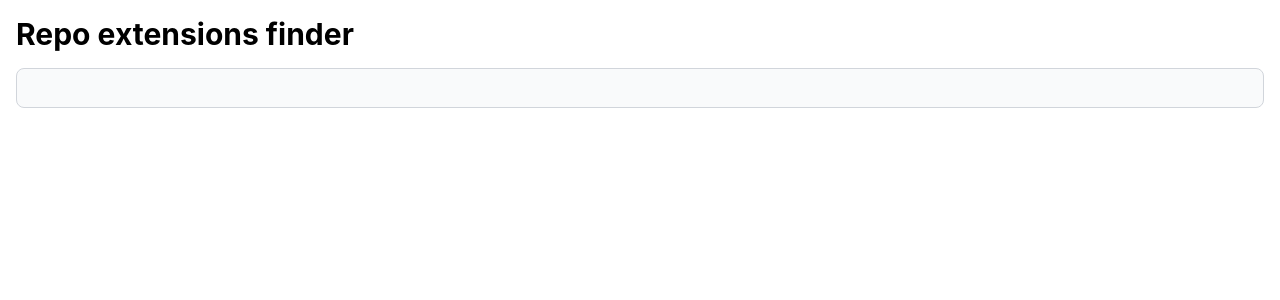
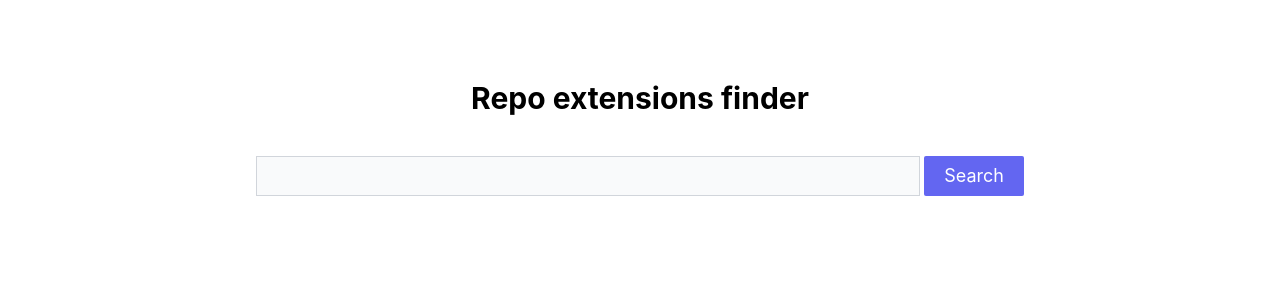
Before and after one commit to McPixeI/repo-files-finder, a React (Create React App) app: page / in a window 1280 px wide. Shown: the top 300 px of the page. Built offline with nearby package versions, Linux system fonts and the light colour scheme; no server answers.

Commit message:
some basic layout styling

```diff
--- a/src/App.js
+++ b/src/App.js
@@ -6,12 +6,15 @@ function App () {
   const [data, setData] = useState({})
 
   return (
-    <div className='container mx-auto px-4 py-4'>
-      <h1 className='text-3xl font-bold mb-4'>
-        Repo extensions finder
-      </h1>
-      <Searcher setData={setData} />
-      <ExtensionsList data={data} />
+    <div className='flex justify-center mt-20 px-4'>
+      <div className='w-full max-w-3xl'>
+        <h1 className='text-3xl font-bold mb-10 text-center'>
+          Repo extensions finder
+        </h1>
+        <Searcher setData={setData} />
+        <ExtensionsList data={data} />
+      </div>
+
     </div>
   )
 }
--- a/src/components/Searcher/Searcher.js
+++ b/src/components/Searcher/Searcher.js
@@ -1,6 +1,7 @@
 import { useCallback, useState } from 'react'
 import { getURLdata } from '../../utils/helpers'
 import { TextInput } from '../UI/Forms/TextInput'
+import { Button } from '../UI/Button'
 
 export const Searcher = ({ setData }) => {
   const [search, setSearch] = useState('')
@@ -11,12 +12,17 @@ export const Searcher = ({ setData }) => {
   }, [search, setData])
 
   return (
-    <form onSubmit={handleSubmit}>
-      <TextInput
-        name='searcher'
-        value={search}
-        onChange={evt => setSearch(evt.target.value)}
-      />
+    <form onSubmit={handleSubmit} className='mb-10'>
+      <div className='flex'>
+        <TextInput
+          className='mr-1'
+          name='searcher'
+          value={search}
+          onChange={evt => setSearch(evt.target.value)}
+        />
+        <Button type='submit'>Search</Button>
+      </div>
+
     </form>
   )
 }
--- a/src/components/UI/Forms/TextInput/TextInput.js
+++ b/src/components/UI/Forms/TextInput/TextInput.js
@@ -18,7 +18,7 @@ export const TextInput = forwardRef(
     ...rest
   }, ref) => {
     const classes = clsx(
-      'outline-none p-4 w-full text-gray-900 bg-gray-50 rounded-lg border border-gray-300 sm:text-md disabled:cursor-not-allowed focus:ring-indigo-500 focus:border-indigo-500',
+      'outline-none p-4 w-full text-gray-900 bg-gray-50 border border-gray-300 sm:text-md disabled:cursor-not-allowed focus:ring-indigo-500 focus:border-indigo-500',
       'transition duration-300 ease-in-out',
       { 'h-8 px-4': size === 'sm' },
       { 'h-10 px-5': size === 'md' },
```
